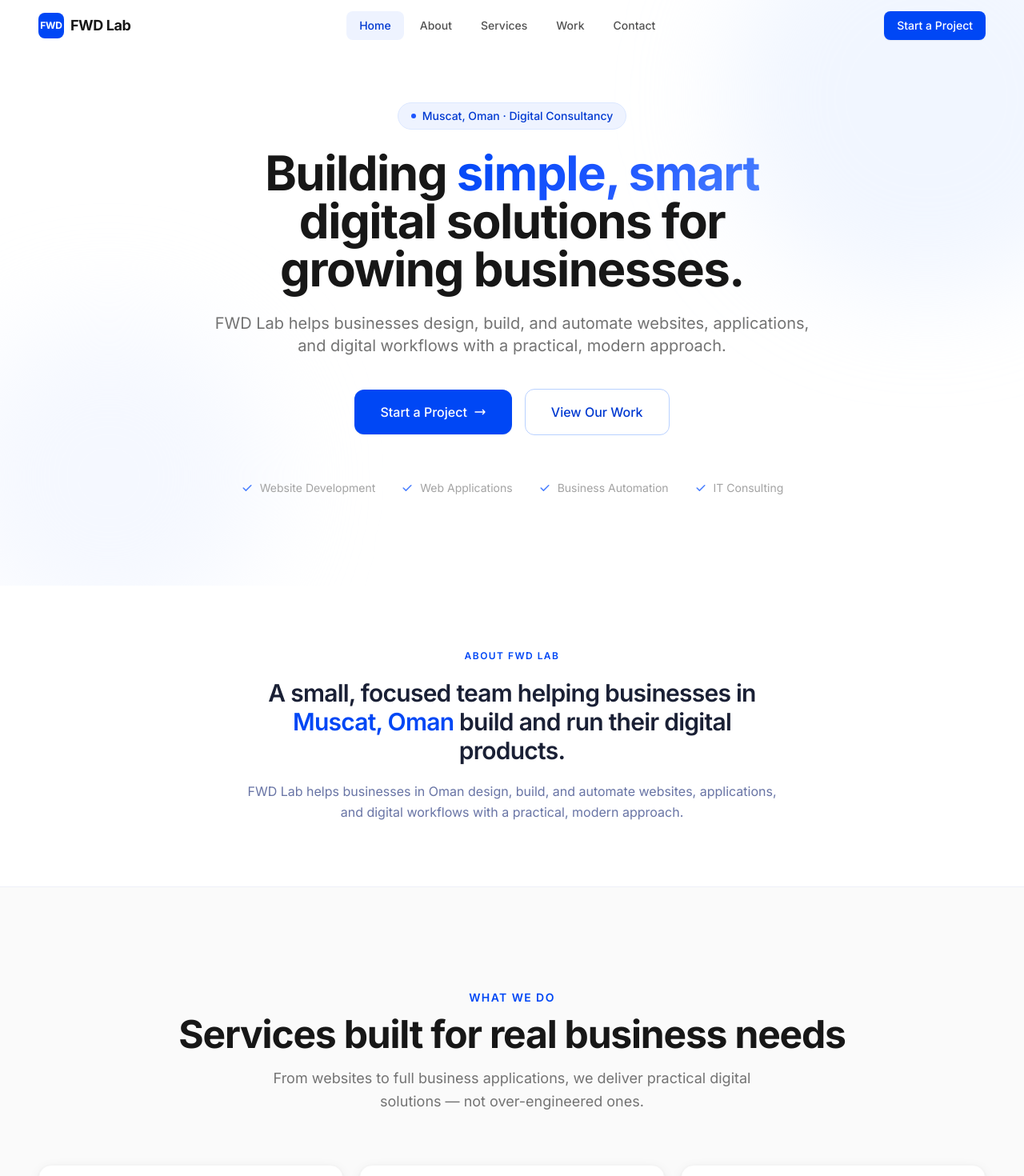
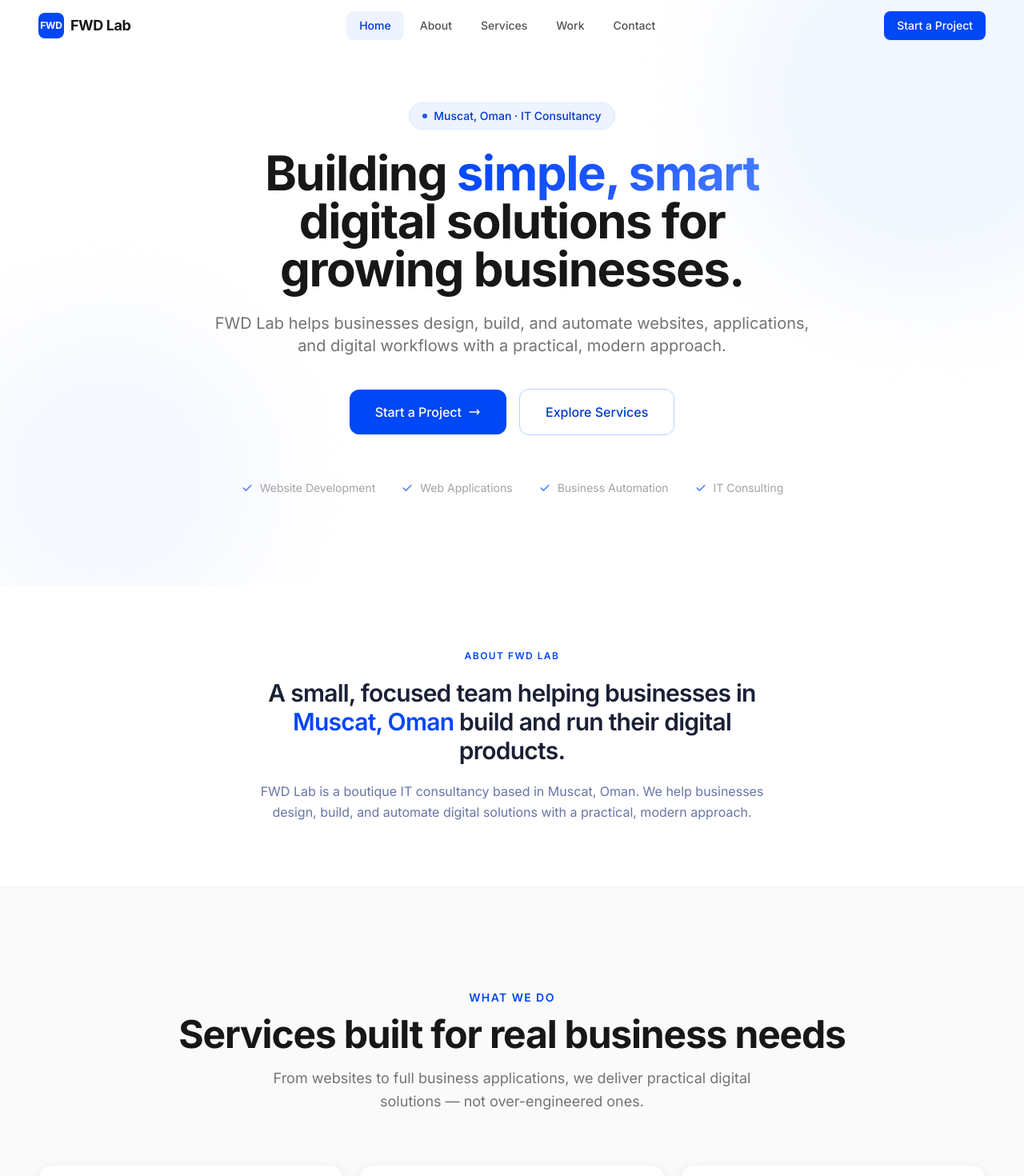
Before and after one commit to fatma-arch-lab/fwd-lab, a Next.js app: page / in a window 1280 px wide. Shown: the top 1470 px of the page at 80% size. Built offline with nearby package versions, Linux system fonts and the light colour scheme.

Commit message:
design: src/data/site.ts

```diff
--- a/src/data/site.ts
+++ b/src/data/site.ts
@@ -1,27 +1,23 @@
-// ─────────────────────────────────────────────
-//  SITE-WIDE CONFIGURATION
-//  Edit this file to update company info, hero
-//  text, contact details, and social links.
-// ─────────────────────────────────────────────
+// ─────────────────────────────────────────────────────────────
+//  SITE-WIDE CONFIGURATION — edit here to change company info,
+//  hero copy, contact details, colors, and social links.
+// ─────────────────────────────────────────────────────────────
 
 export const siteConfig = {
   name: "FWD Lab",
   tagline: "Building simple, smart digital solutions for growing businesses.",
   description:
-    "FWD Lab helps businesses in Oman design, build, and automate websites, applications, and digital workflows with a practical, modern approach.",
+    "FWD Lab is a boutique IT consultancy based in Muscat, Oman. We help businesses design, build, and automate digital solutions with a practical, modern approach.",
   url: "https://fwdlab.om",
 
   hero: {
-    eyebrow: "Muscat, Oman · Digital Consultancy",
-    // headlineHighlight is the portion rendered in gradient colour.
-    // It must appear exactly inside `headline`.
+    eyebrow: "Muscat, Oman · IT Consultancy",
     headline: "Building simple, smart digital solutions for growing businesses.",
     headlineHighlight: "simple, smart",
     subheadline:
       "FWD Lab helps businesses design, build, and automate websites, applications, and digital workflows with a practical, modern approach.",
-    primaryCta: { label: "Start a Project", href: "/contact" },
-    secondaryCta: { label: "View Our Work", href: "/work" },
-    // Items listed below the CTAs as quick trust signals
+    primaryCta:   { label: "Start a Project",   href: "/contact" },
+    secondaryCta: { label: "Explore Services",  href: "/services" },
     trustItems: [
       "Website Development",
       "Web Applications",
@@ -31,20 +27,20 @@ export const siteConfig = {
   },
 
   contact: {
-    email: "info@fwdlab.om",
-    phone: "+968 9000 0000",
+    email:   "hello@fwdlab.om",
+    phone:   "+968 9000 0000",
     address: "Muscat, Oman",
   },
 
   social: {
     linkedin: "https://linkedin.com/company/fwdlab",
-    twitter: "https://twitter.com/fwdlab",
-    github: "https://github.com/fatma-arch-lab",
+    twitter:  "https://twitter.com/fwdlab",
+    github:   "https://github.com/fatma-arch-lab",
   },
 
   seo: {
-    defaultTitle: "FWD Lab — Digital Solutions for Growing Businesses",
-    titleTemplate: "%s | FWD Lab",
+    defaultTitle:    "FWD Lab — Digital Solutions for Growing Businesses",
+    titleTemplate:   "%s | FWD Lab",
     defaultDescription:
       "FWD Lab is an Oman-based IT consultancy that designs, builds, and automates digital solutions — websites, web apps, business applications, and workflow automation.",
   },
```
